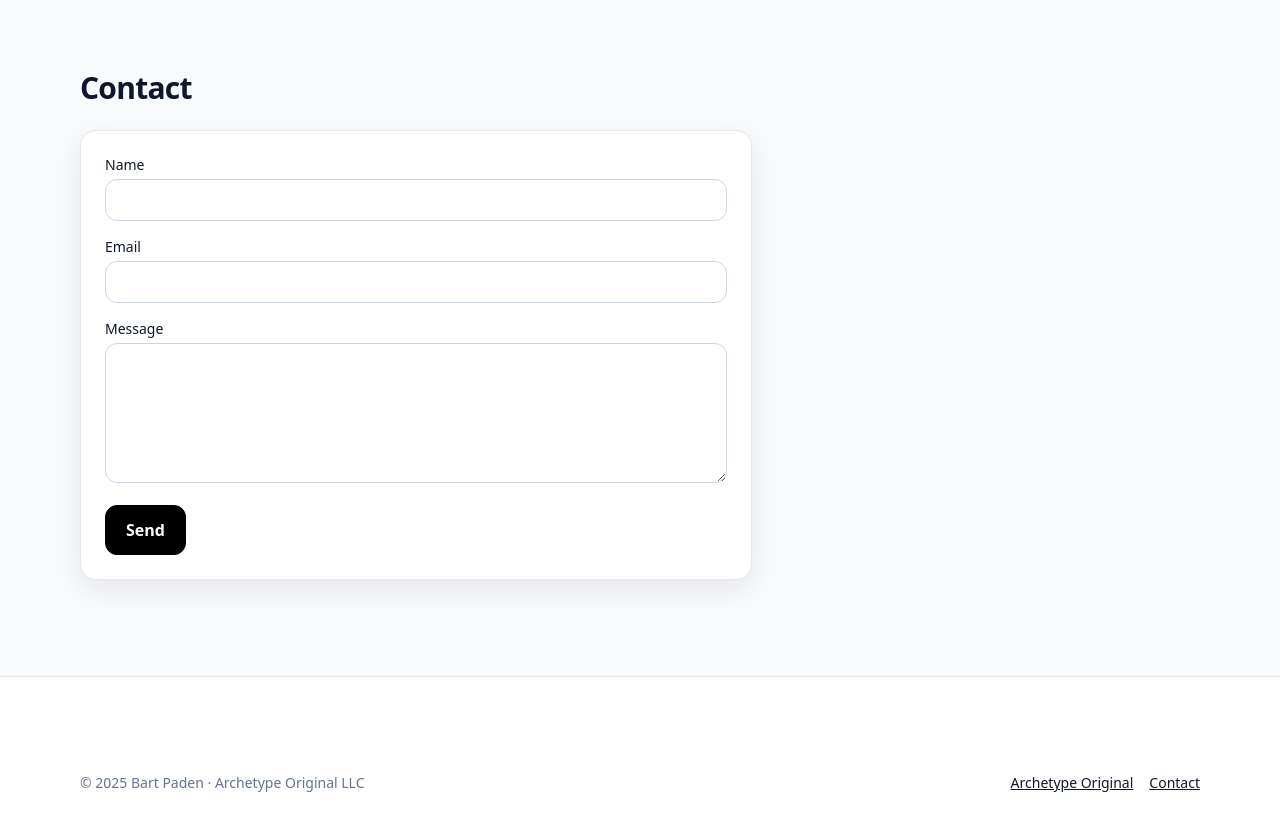
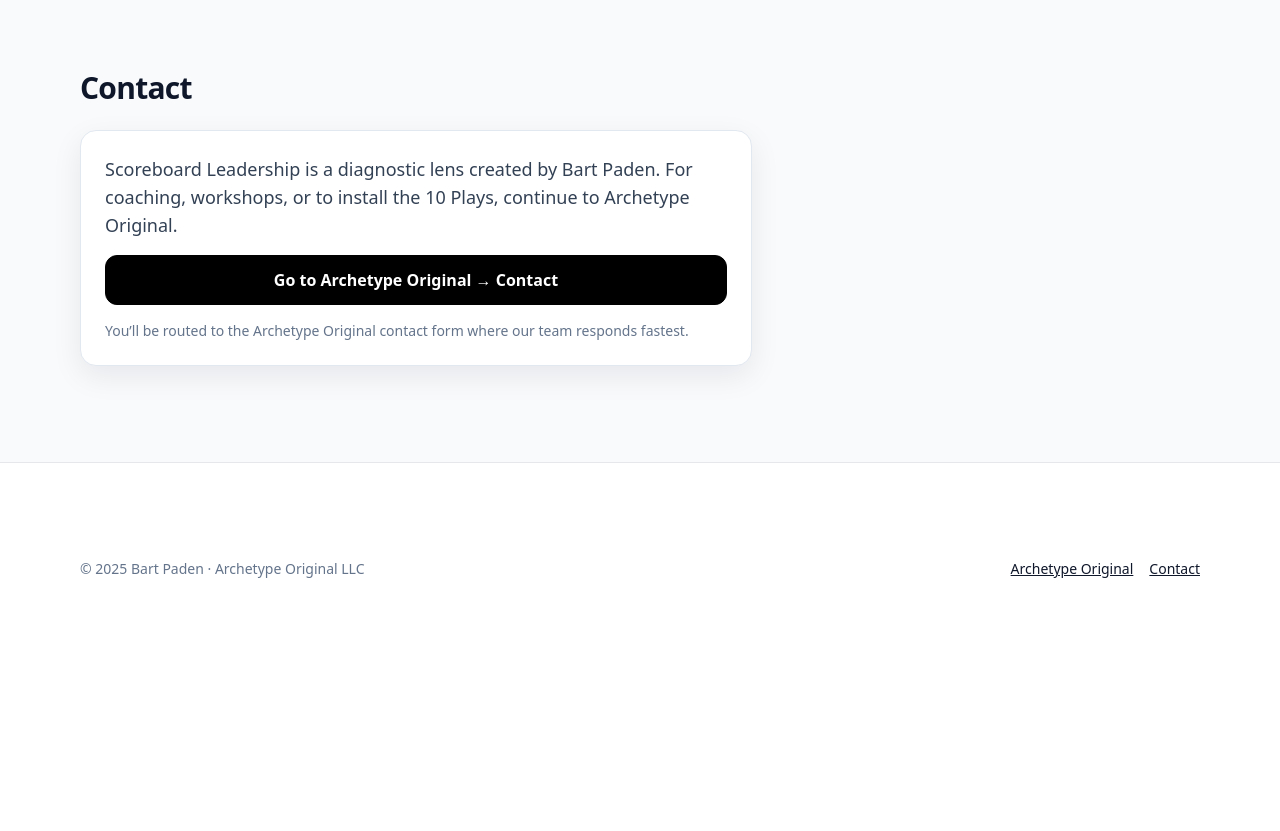
Before and after one commit to mediaphish/scoreboard-leadership, a React (Vite) app: page / in a window 1280 px wide. Shown: the part 2040-2871 px from the top of the page. After the commit the page ends 2715 px from the top, so only its background shows below. Built offline with nearby package versions, Linux system fonts and the light colour scheme.

Commit message:
Update Contact.jsx

```diff
--- a/src/components/Contact.jsx
+++ b/src/components/Contact.jsx
@@ -1,55 +1,25 @@
-import React, { useState } from "react";
+import React from "react";
 
 export default function Contact() {
-  const [state, setState] = useState({ name: "", email: "", message: "" });
-  const [status, setStatus] = useState({ loading: false, ok: null, msg: "" });
-
-  async function submit(e) {
-    e.preventDefault();
-    setStatus({ loading: true, ok: null, msg: "" });
-    try {
-      const res = await fetch("/api/contact", {
-        method: "POST",
-        headers: { "Content-Type": "application/json" },
-        body: JSON.stringify(state),
-      });
-      const data = await res.json();
-      if (res.ok) setStatus({ loading: false, ok: true, msg: "Thanks. I’ll reply soon." });
-      else setStatus({ loading: false, ok: false, msg: data?.error || "Something went wrong." });
-      if (res.ok) setState({ name: "", email: "", message: "" });
-    } catch (err) {
-      setStatus({ loading: false, ok: false, msg: "Network error." });
-    }
-  }
+  const aoUrl =
+    "https://archetypeoriginal.com/#contact?utm_source=scoreboardleadership&utm_medium=referral&utm_campaign=diagnostic";
 
   return (
     <section id="contact" className="section bg-slate-50">
       <div className="container">
         <h2 className="h2">Contact</h2>
-        <form onSubmit={submit} className="card p-6 mt-6 grid gap-4 max-w-2xl">
-          <div>
-            <label className="label" htmlFor="name">Name</label>
-            <input id="name" className="input" required value={state.name}
-              onChange={(e) => setState(s => ({ ...s, name: e.target.value }))} />
-          </div>
-          <div>
-            <label className="label" htmlFor="email">Email</label>
-            <input id="email" type="email" className="input" required value={state.email}
-              onChange={(e) => setState(s => ({ ...s, email: e.target.value }))} />
-          </div>
-          <div>
-            <label className="label" htmlFor="message">Message</label>
-            <textarea id="message" className="textarea" required value={state.message}
-              onChange={(e) => setState(s => ({ ...s, message: e.target.value }))}></textarea>
-          </div>
-          <div className="flex items-center gap-3">
-            <button disabled={status.loading} className="btn btn-contrast" type="submit">
-              {status.loading ? "Sending…" : "Send"}
-            </button>
-            {status.ok === true && <span className="text-green-600 text-sm">{status.msg}</span>}
-            {status.ok === false && <span className="text-red-600 text-sm">{status.msg}</span>}
-          </div>
-        </form>
+        <div className="card p-6 mt-6 grid gap-4 max-w-2xl">
+          <p className="p">
+            Scoreboard Leadership is a diagnostic lens created by Bart Paden. For coaching, workshops,
+            or to install the 10 Plays, continue to Archetype Original.
+          </p>
+          <a href={aoUrl} className="btn btn-contrast" rel="noreferrer">
+            Go to Archetype Original → Contact
+          </a>
+          <p className="text-sm text-slate-500">
+            You’ll be routed to the Archetype Original contact form where our team responds fastest.
+          </p>
+        </div>
       </div>
     </section>
   );
```
